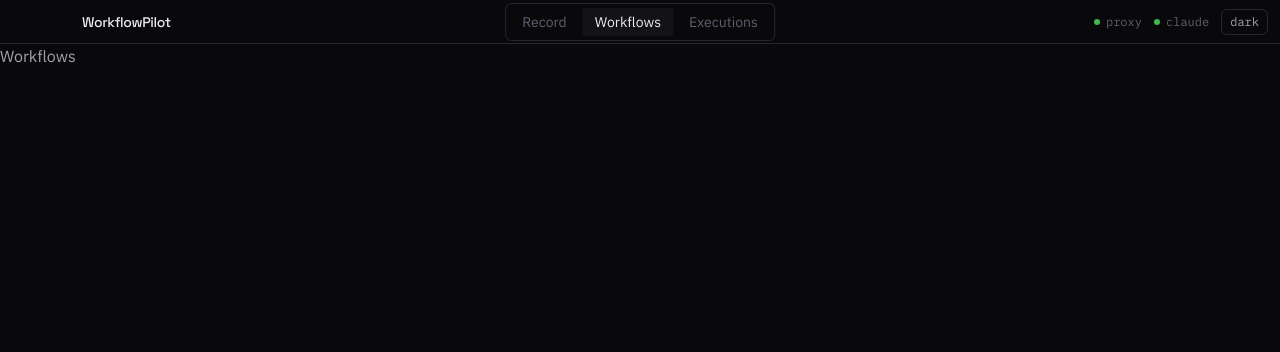
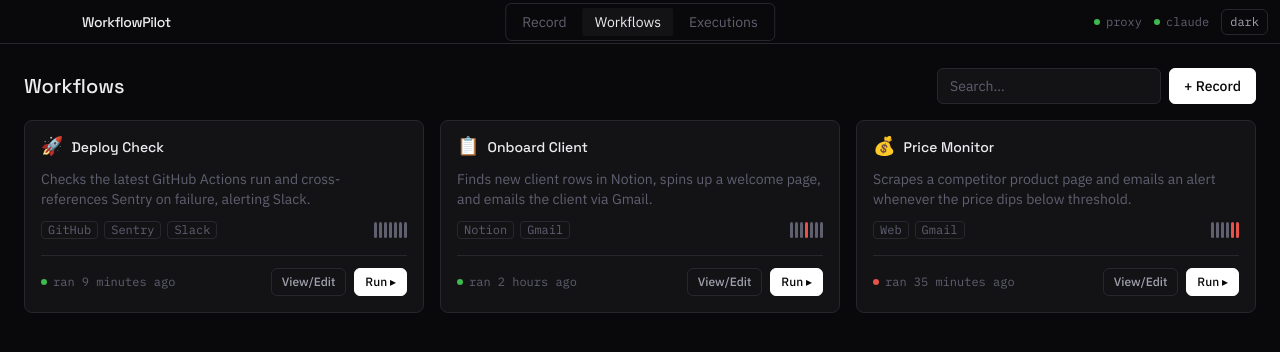
Before and after one commit to sp-22/flow-agent, a React (Vite) app in the folder apps/desktop/: page /workflows in a window 1280 px wide. Shown: the top 352 px of the page. Built offline with nearby package versions, Linux system fonts and the light colour scheme.

Commit message:
feat: workflows store + rich-card grid (view A)

```diff
--- a/apps/desktop/renderer/src/App.tsx
+++ b/apps/desktop/renderer/src/App.tsx
@@ -1,6 +1,8 @@
 import { BrowserRouter, Navigate, Route, Routes } from 'react-router-dom';
 import { ThemeProvider } from './store/theme.store';
+import { WorkflowsProvider } from './store/workflows.store';
 import { AppShell } from './components/AppShell';
+import { WorkflowsTab } from './features/workflows/WorkflowsTab';
 
 export default function App() {
   return (
@@ -11,7 +13,14 @@
             <Routes>
               <Route path="/" element={<Navigate to="/workflows" replace />} />
               <Route path="/record" element={<div>Record</div>} />
-              <Route path="/workflows" element={<div>Workflows</div>} />
+              <Route
+                path="/workflows"
+                element={
+                  <WorkflowsProvider>
+                    <WorkflowsTab />
+                  </WorkflowsProvider>
+                }
+              />
               <Route path="/workflows/:id" element={<div>Workflow Detail</div>} />
               <Route path="/executions" element={<div>Executions</div>} />
             </Routes>
--- /dev/null
+++ b/apps/desktop/renderer/src/features/workflows/WorkflowCard.tsx
@@ -0,0 +1,129 @@
+import * as React from 'react';
+import { Card } from '../../components/Card';
+import { ServiceTag } from '../../components/ServiceTag';
+import { Sparkline } from '../../components/Sparkline';
+import { StatusDot } from '../../components/StatusDot';
+import { Button } from '../../components/Button';
+import { useWorkflows } from '../../store/workflows.store';
+import type { Workflow } from '../../types';
+
+export interface WorkflowCardProps {
+  workflow: Workflow;
+  onOpen(): void;
+  onRun(): void;
+}
+
+export function WorkflowCard({ workflow, onOpen, onRun }: WorkflowCardProps): JSX.Element {
+  const { update, remove, duplicate } = useWorkflows();
+  const [menuOpen, setMenuOpen] = React.useState(false);
+  const [renaming, setRenaming] = React.useState(false);
+  const [nameDraft, setNameDraft] = React.useState(workflow.name);
+
+  const commitRename = () => {
+    const trimmed = nameDraft.trim();
+    if (trimmed && trimmed !== workflow.name) {
+      update(workflow.id, { name: trimmed });
+    } else {
+      setNameDraft(workflow.name);
+    }
+    setRenaming(false);
+  };
+
+  return (
+    <Card className="group relative flex flex-col gap-3 p-4">
+      <button
+        type="button"
+        aria-label="Workflow options"
+        onClick={() => setMenuOpen((v) => !v)}
+        className="absolute right-3 top-3 rounded-md px-1.5 py-0.5 font-mono text-sm text-muted opacity-0 transition-opacity duration-150 ease-[var(--ease)] hover:text-heading group-hover:opacity-100"
+      >
+        ⋯
+      </button>
+
+      {menuOpen && (
+        <div className="absolute right-3 top-9 z-10 flex flex-col overflow-hidden rounded-md border border-wire bg-elevated text-sm shadow-none">
+          <button
+            type="button"
+            className="px-3 py-1.5 text-left text-body hover:bg-surface"
+            onClick={() => {
+              setRenaming(true);
+              setMenuOpen(false);
+            }}
+          >
+            Rename
+          </button>
+          <button
+            type="button"
+            className="px-3 py-1.5 text-left text-body hover:bg-surface"
+            onClick={() => {
+              duplicate(workflow.id);
+              setMenuOpen(false);
+            }}
+          >
+            Duplicate
+          </button>
+          <button
+            type="button"
+            className="px-3 py-1.5 text-left text-signal hover:bg-surface"
+            onClick={() => {
+              remove(workflow.id);
+              setMenuOpen(false);
+            }}
+          >
+            Delete
+          </button>
+        </div>
+      )}
+
+      <div className="flex items-start gap-2 pr-6">
+        <span className="text-lg leading-none" aria-hidden="true">
+          {workflow.icon}
+        </span>
+        {renaming ? (
+          <input
+            autoFocus
+            value={nameDraft}
+            onChange={(e) => setNameDraft(e.target.value)}
+            onBlur={commitRename}
+            onKeyDown={(e) => {
+              if (e.key === 'Enter') commitRename();
+              if (e.key === 'Escape') {
+                setNameDraft(workflow.name);
+                setRenaming(false);
+              }
+            }}
+            className="w-full rounded border border-wire bg-base px-1.5 py-0.5 font-display text-sm text-heading outline-none"
+          />
+        ) : (
+          <h3 className="truncate font-display text-sm font-medium text-heading">{workflow.name}</h3>
+        )}
+      </div>
+
+      <p className="line-clamp-2 text-sm text-muted">{workflow.description}</p>
+
+      <div className="flex items-center justify-between gap-2">
+        <div className="flex flex-wrap items-center gap-1.5">
+          {workflow.services.map((service) => (
+            <ServiceTag key={service} name={service} />
+          ))}
+        </div>
+        <Sparkline data={workflow.runSparkline} />
+      </div>
+
+      <div className="mt-1 flex items-center justify-between gap-2 border-t border-wire pt-3">
+        <div className="flex items-center gap-1.5">
+          <StatusDot tone={workflow.health} title="Health" />
+          <span className="font-mono text-xs text-muted">ran {workflow.lastRunRelative}</span>
+        </div>
+        <div className="flex items-center gap-2">
+          <Button variant="secondary" size="sm" onClick={onOpen}>
+            View/Edit
+          </Button>
+          <Button variant="primary" size="sm" onClick={onRun}>
+            Run ▸
+          </Button>
+        </div>
+      </div>
+    </Card>
+  );
+}
--- /dev/null
+++ b/apps/desktop/renderer/src/features/workflows/WorkflowGrid.tsx
@@ -0,0 +1,60 @@
+import * as React from 'react';
+import { useNavigate } from 'react-router-dom';
+import { Button } from '../../components/Button';
+import { EmptyState } from '../../components/EmptyState';
+import { useWorkflows } from '../../store/workflows.store';
+import { WorkflowCard } from './WorkflowCard';
+
+export function WorkflowGrid(): JSX.Element {
+  const { workflows } = useWorkflows();
+  const navigate = useNavigate();
+  const [query, setQuery] = React.useState('');
+
+  const filtered = React.useMemo(() => {
+    const q = query.trim().toLowerCase();
+    if (!q) return workflows;
+    return workflows.filter((w) => w.name.toLowerCase().includes(q));
+  }, [workflows, query]);
+
+  const goToRecord = () => navigate('/record');
+
+  return (
+    <div className="flex flex-col gap-4 p-6">
+      <div className="flex items-center justify-between gap-3">
+        <h1 className="font-display text-xl font-medium text-heading">Workflows</h1>
+        <div className="flex items-center gap-2">
+          <input
+            value={query}
+            onChange={(e) => setQuery(e.target.value)}
+            placeholder="Search…"
+            className="h-9 w-56 rounded-md border border-wire bg-surface px-3 text-sm text-body outline-none placeholder:text-muted focus-visible:border-wire-hover"
+          />
+          <Button variant="primary" size="md" onClick={goToRecord}>
+            + Record
+          </Button>
+        </div>
+      </div>
+
+      {workflows.length === 0 ? (
+        <EmptyState
+          title="No workflows yet"
+          actionLabel="Record your first workflow"
+          onAction={goToRecord}
+        />
+      ) : filtered.length === 0 ? (
+        <p className="py-16 text-center font-mono text-sm text-muted">No workflows match “{query}”.</p>
+      ) : (
+        <div className="grid grid-cols-1 gap-4 sm:grid-cols-2 xl:grid-cols-3">
+          {filtered.map((workflow) => (
+            <WorkflowCard
+              key={workflow.id}
+              workflow={workflow}
+              onOpen={() => navigate(`/workflows/${workflow.id}`)}
+              onRun={() => navigate('/executions')}
+            />
+          ))}
+        </div>
+      )}
+    </div>
+  );
+}
--- /dev/null
+++ b/apps/desktop/renderer/src/features/workflows/WorkflowsTab.tsx
@@ -0,0 +1,5 @@
+import { WorkflowGrid } from './WorkflowGrid';
+
+export function WorkflowsTab(): JSX.Element {
+  return <WorkflowGrid />;
+}
--- /dev/null
+++ b/apps/desktop/renderer/src/store/workflows.store.tsx
@@ -0,0 +1,84 @@
+import * as React from 'react';
+import { SEED_WORKFLOWS } from '../mock/workflows';
+import type { Workflow } from '../types';
+
+export interface WorkflowsContextValue {
+  workflows: Workflow[];
+  getById(id: string): Workflow | undefined;
+  addDraft(w: Workflow): void;
+  save(id: string): void;
+  update(id: string, patch: Partial<Workflow>): void;
+  remove(id: string): void;
+  duplicate(id: string): void;
+}
+
+const WorkflowsContext = React.createContext<WorkflowsContextValue | undefined>(undefined);
+
+function slugify(name: string): string {
+  return name
+    .toLowerCase()
+    .trim()
+    .replace(/[^a-z0-9]+/g, '-')
+    .replace(/(^-|-$)/g, '');
+}
+
+function uniqueId(base: string, existingIds: Set<string>): string {
+  if (!existingIds.has(base)) return base;
+  let n = 2;
+  while (existingIds.has(`${base}-${n}`)) {
+    n += 1;
+  }
+  return `${base}-${n}`;
+}
+
+export function WorkflowsProvider({ children }: { children: React.ReactNode }): JSX.Element {
+  const [workflows, setWorkflows] = React.useState<Workflow[]>(() => SEED_WORKFLOWS);
+
+  const getById = React.useCallback(
+    (id: string) => workflows.find((w) => w.id === id),
+    [workflows]
+  );
+
+  const addDraft = React.useCallback((w: Workflow) => {
+    setWorkflows((prev) => [...prev, w]);
+  }, []);
+
+  const save = React.useCallback((id: string) => {
+    setWorkflows((prev) => prev.map((w) => (w.id === id ? { ...w, draft: false } : w)));
+  }, []);
+
+  const update = React.useCallback((id: string, patch: Partial<Workflow>) => {
+    setWorkflows((prev) => prev.map((w) => (w.id === id ? { ...w, ...patch } : w)));
+  }, []);
+
+  const remove = React.useCallback((id: string) => {
+    setWorkflows((prev) => prev.filter((w) => w.id !== id));
+  }, []);
+
+  const duplicate = React.useCallback((id: string) => {
+    setWorkflows((prev) => {
+      const source = prev.find((w) => w.id === id);
+      if (!source) return prev;
+      const existingIds = new Set(prev.map((w) => w.id));
+      const baseId = `${source.id}-copy`;
+      const newId = uniqueId(slugify(baseId), existingIds);
+      const copy: Workflow = { ...source, id: newId, name: `${source.name} (copy)`, draft: true };
+      return [...prev, copy];
+    });
+  }, []);
+
+  const value = React.useMemo<WorkflowsContextValue>(
+    () => ({ workflows, getById, addDraft, save, update, remove, duplicate }),
+    [workflows, getById, addDraft, save, update, remove, duplicate]
+  );
+
+  return <WorkflowsContext.Provider value={value}>{children}</WorkflowsContext.Provider>;
+}
+
+export function useWorkflows(): WorkflowsContextValue {
+  const ctx = React.useContext(WorkflowsContext);
+  if (!ctx) {
+    throw new Error('useWorkflows must be used within a WorkflowsProvider');
+  }
+  return ctx;
+}
```
Also changed, not shown: 1 other file (tests, documents, lock files or other folders).
